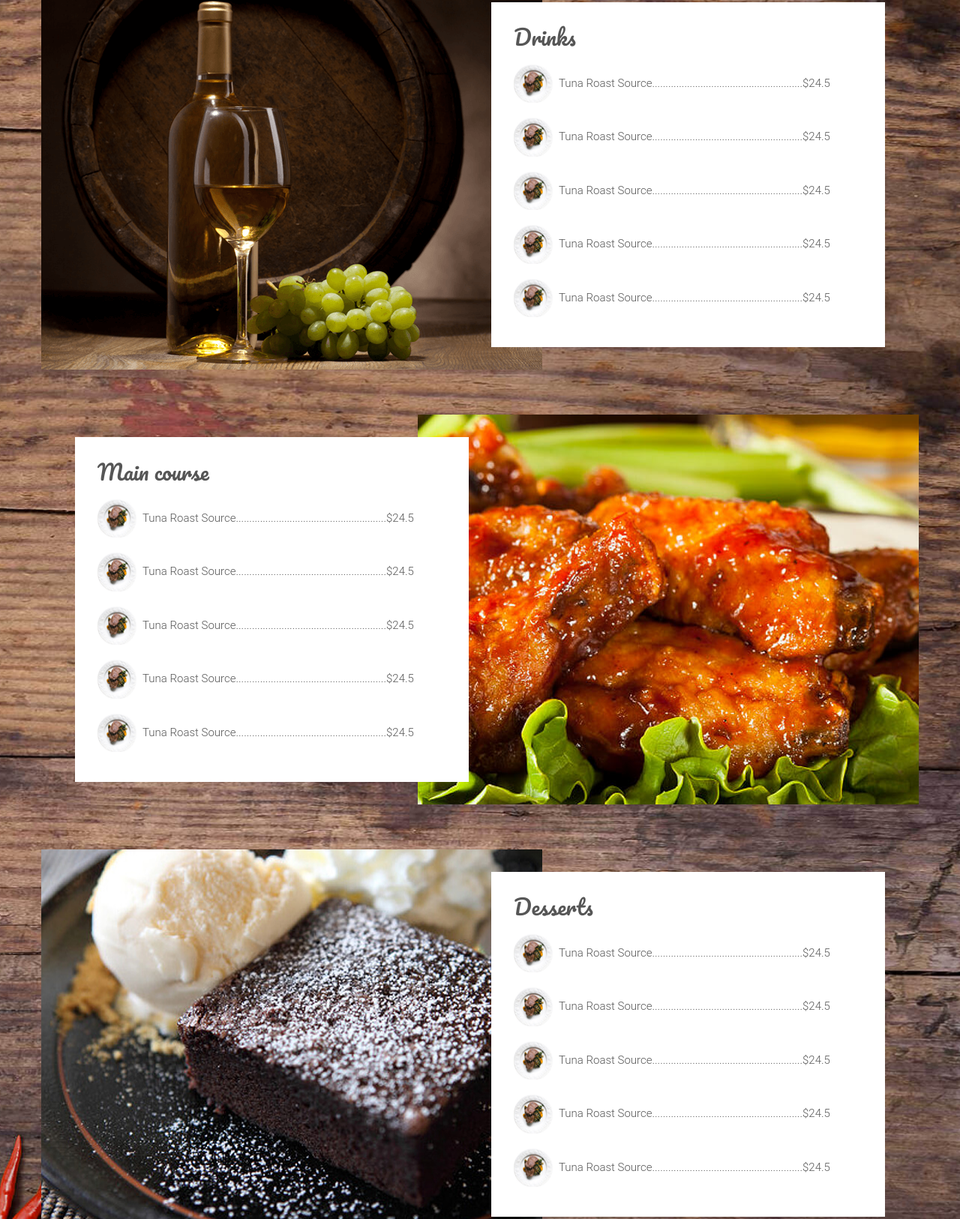
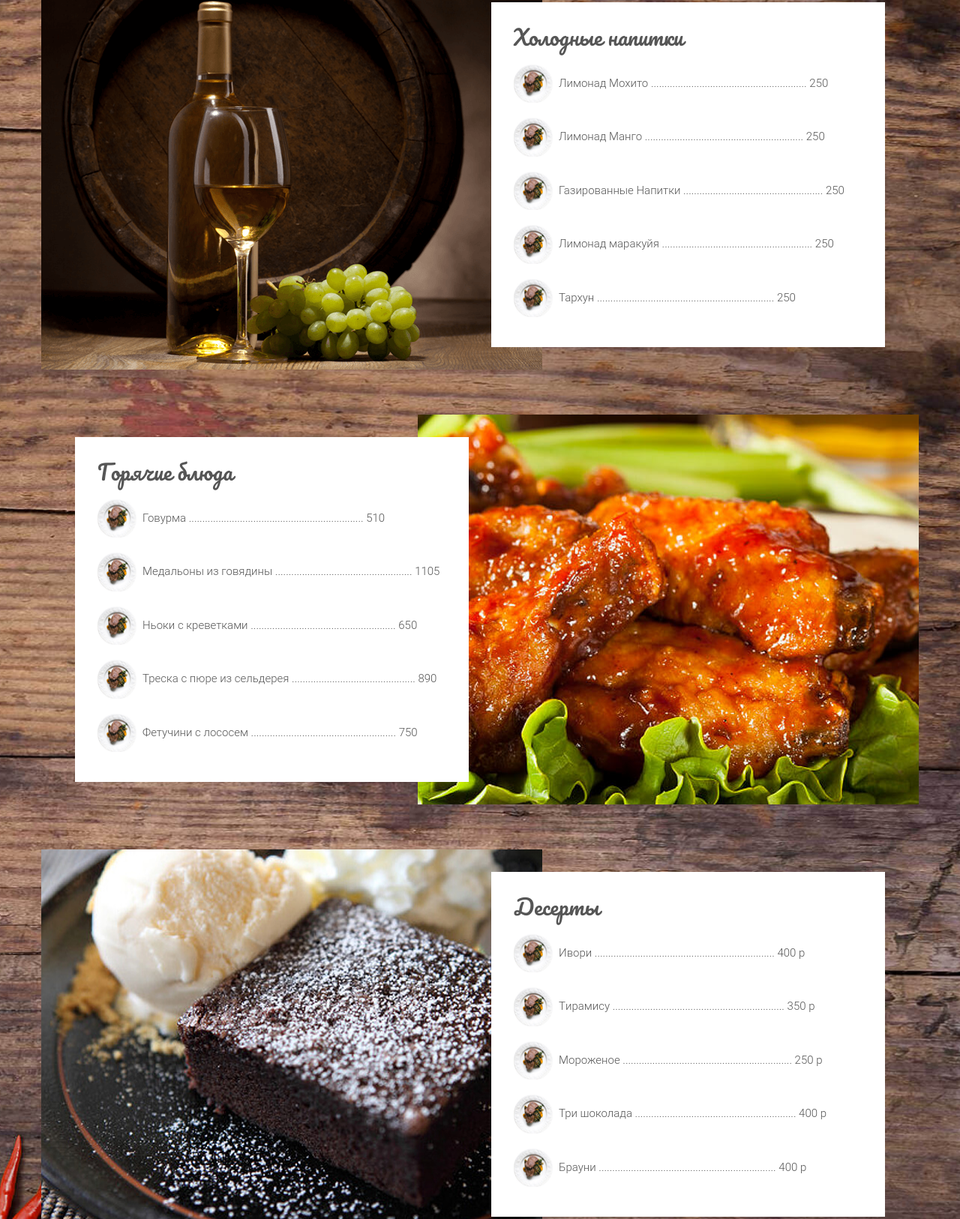
Before and after one commit to Vasilchyk/food, a plain HTML site: page index.html in a window 1280 px wide. Shown: the part 3667-5293 px from the top of the page at 75% size. Drawn offline with Linux system fonts and the light colour scheme.

Commit message:
Update index.html

```diff
--- a/index.html
+++ b/index.html
@@ -264,15 +264,15 @@
                             <div class="col-md-6 col-md-offset-6 col-sm-8 col-sm-offset-4">
                                 <div class="single_pakeg_text">
                                     <div class="pakeg_title">
-                                        <h4>Drinks</h4>
+                                        <h4>Холодные напитки</h4>
                                     </div>
 
                                     <ul>
-                                        <li> Tuna Roast Source........................................................$24.5 </li>
-                                        <li> Tuna Roast Source........................................................$24.5 </li>
-                                        <li> Tuna Roast Source........................................................$24.5 </li>
-                                        <li> Tuna Roast Source........................................................$24.5 </li>
-                                        <li> Tuna Roast Source........................................................$24.5 </li>
+                                        <li> Лимонад Мохито .......................................................... 250 </li>
+                                        <li> Лимонад Манго ........................................................... 250 </li>
+                                        <li> Газированные Напитки .................................................... 250 </li>
+                                        <li> Лимонад маракуйя ........................................................ 250 </li>
+                                        <li> Тархун .................................................................. 250 </li>
                                     </ul>
                                 </div>
                             </div>
@@ -282,15 +282,15 @@
                             <div class="col-md-6 col-sm-8">
                                 <div class="single_pakeg_text">
                                     <div class="pakeg_title">
-                                        <h4>Main course </h4>
+                                        <h4> Горячие блюда </h4>
                                     </div>
 
                                     <ul>
-                                        <li> Tuna Roast Source........................................................$24.5 </li>
-                                        <li> Tuna Roast Source........................................................$24.5 </li>
-                                        <li> Tuna Roast Source........................................................$24.5 </li>
-                                        <li> Tuna Roast Source........................................................$24.5 </li>
-                                        <li> Tuna Roast Source........................................................$24.5 </li>
+                                        <li> Говурма ................................................................. 510 </li>
+                                        <li> Медальоны из говядины ................................................... 1105 </li>
+                                        <li> Ньоки с креветками ...................................................... 650 </li>
+                                        <li> Треска с пюре из сельдерея .............................................. 890 </li>
+                                        <li> Фетучини с лососем ...................................................... 750 </li>
                                     </ul>
                                 </div>
                             </div>
@@ -300,15 +300,15 @@
                             <div class="col-md-6 col-md-offset-6 col-sm-8 col-sm-offset-4">
                                 <div class="single_pakeg_text">
                                     <div class="pakeg_title">
-                                        <h4>Desserts</h4>
+                                        <h4>Десерты</h4>
                                     </div>
 
                                     <ul>
-                                        <li> Tuna Roast Source........................................................$24.5 </li>
-                                        <li> Tuna Roast Source........................................................$24.5 </li>
-                                        <li> Tuna Roast Source........................................................$24.5 </li>
-                                        <li> Tuna Roast Source........................................................$24.5 </li>
-                                        <li> Tuna Roast Source........................................................$24.5 </li>
+                                        <li> Ивори ................................................................... 400 р </li>
+                                        <li> Tирамису ................................................................ 350 р </li>
+                                        <li> Мороженое ............................................................... 250 р </li>
+                                        <li> Три шоколада ............................................................ 400 р </li>
+                                        <li> Брауни .................................................................. 400 р </li>
                                     </ul>
                                 </div>
                             </div>
```
